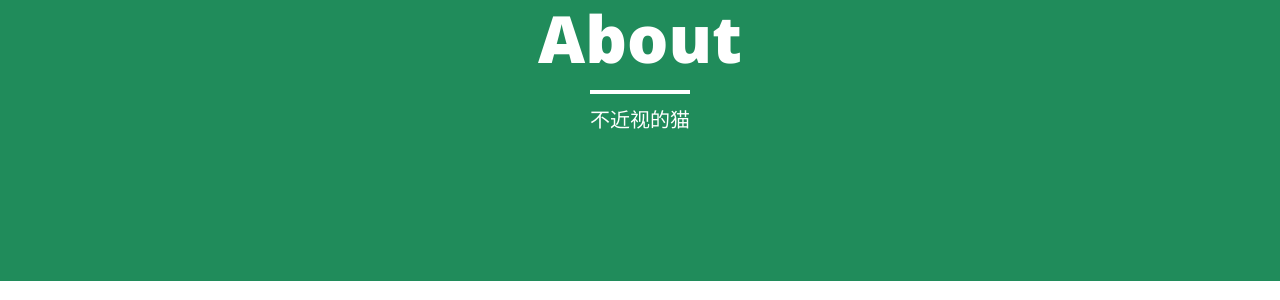
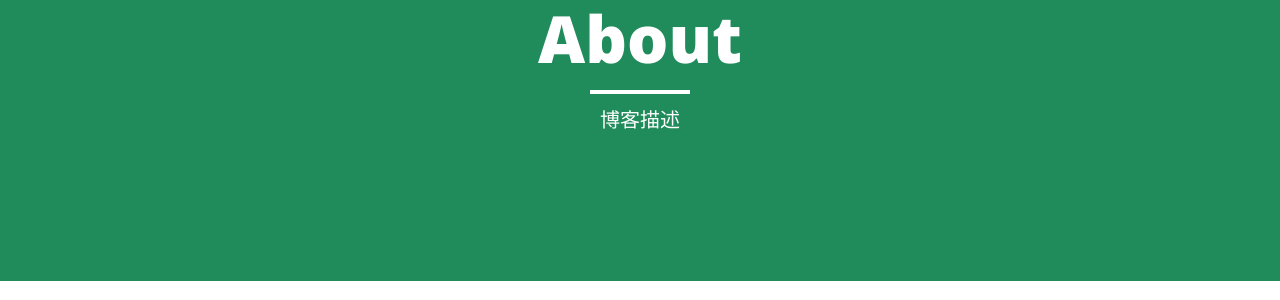
Before and after one commit to bjsdm/bjsdm.github.io, a Jekyll site: the page built from about.md, in a window 1280 px wide. Shown: the part 147-447 px from the top of the page. Built offline with Jekyll 4.4.1, drawn with Linux system fonts in a browser that asks for light colours; nearby versions of some CDN libraries.

Commit message:
Update about.md

```diff
--- a/about.md
+++ b/about.md
@@ -1,7 +1,7 @@
 ---
 layout: page
 title: "About"
-description: "不近视的猫"
+description: "博客描述"
 header-img: "img/green.jpg"
 ---
 
```
